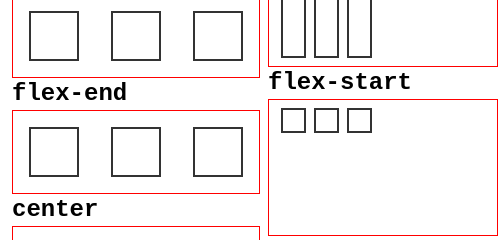
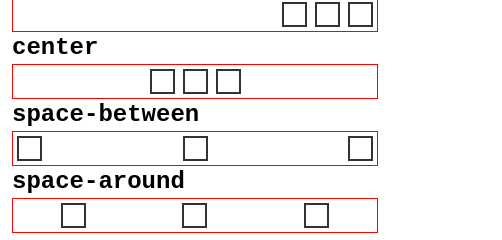
Before and after one commit to FrezeSteve/css_layout, a plain HTML site: page index.html in a window 390 px wide. Shown: the part 142-382 px from the top of the page, 502 px wide, since content can reach past the window. Drawn offline with Linux system fonts and the light colour scheme.

Commit message:
responsive design implemented.

```diff
--- a/stylesheet.css
+++ b/stylesheet.css
@@ -78,11 +78,27 @@ body {
   align-items: flex-start;
 }
 
-#align_items .center{
-    align-items: center;
-    justify-content: flex-start;
+#align_items .center {
+  align-items: center;
+  justify-content: flex-start;
 }
-#align_items .flex_end{
-    align-items: flex-end;
-    justify-content: flex-start;
+#align_items .flex_end {
+  align-items: flex-end;
+  justify-content: flex-start;
 }
+@media (max-width: 425px) {
+  .max_width {
+    flex-direction: column;
+  }
+  .box-container .box {
+    width: 25px;
+    height: 25px;
+    margin: 0.25em 0.25em;
+  }
+  #align_items{
+      margin-top: 2em;
+  }
+  #align_items .box-wrapper {
+    height: 10em;
+  }
+}
```
